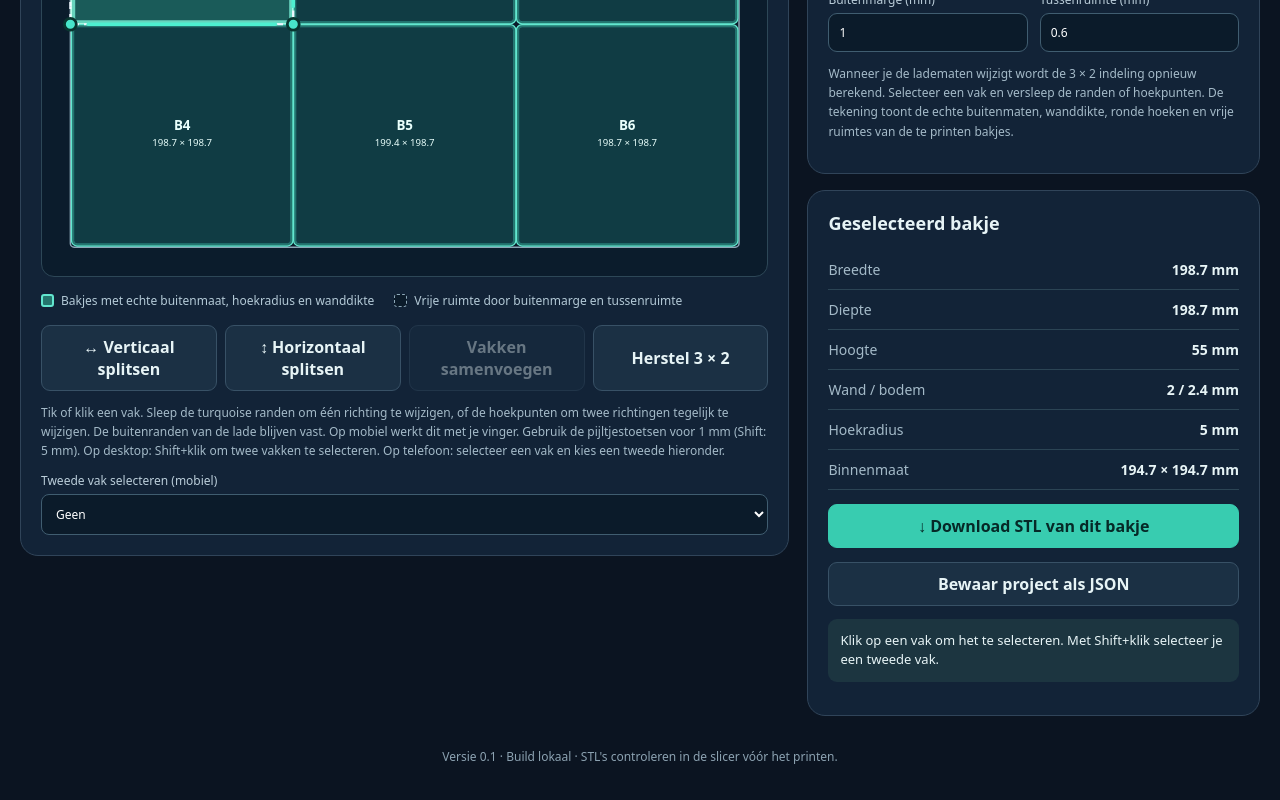
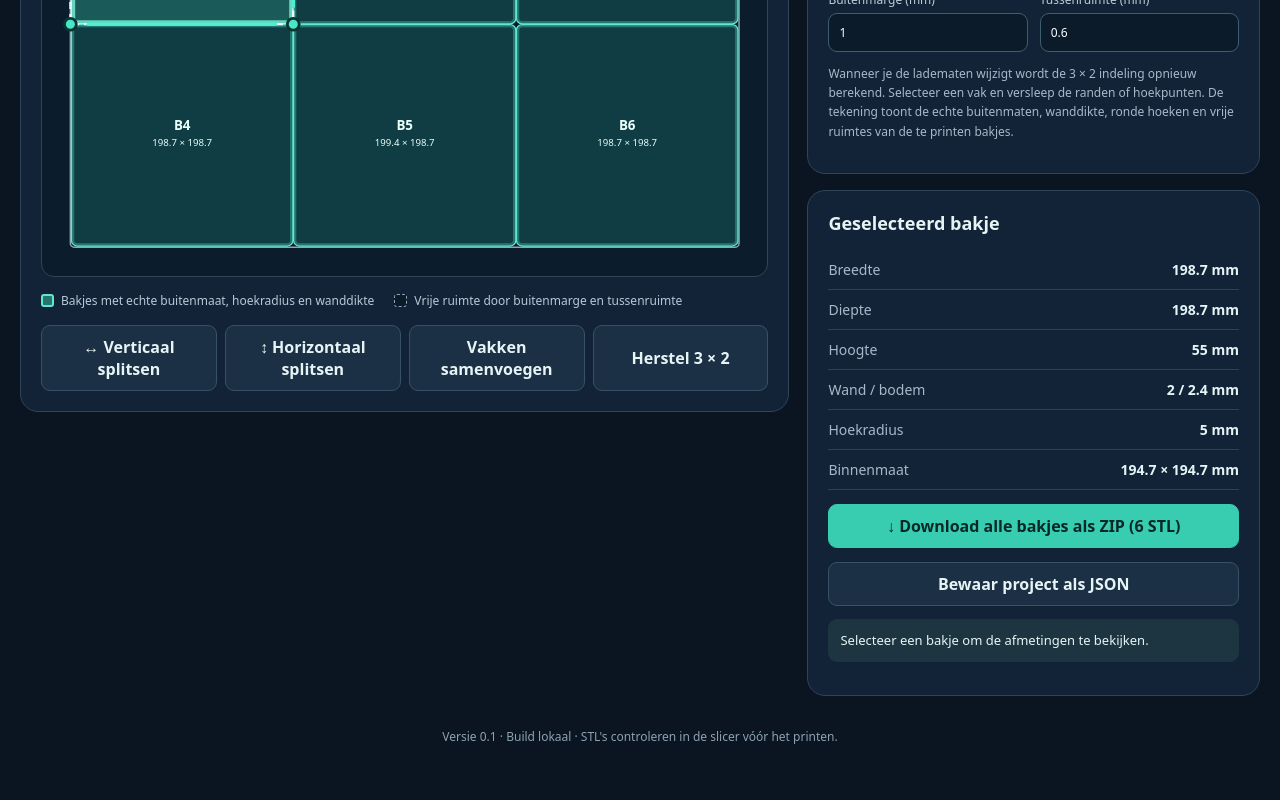
Before and after one commit to Perry3Dnl/2DLadeEitor, a Next.js app: page / in a window 1280 px wide. Shown: the part 478-1278 px from the top of the page. Built offline with nearby package versions, Linux system fonts and the light colour scheme.

Commit message:
feat: replace per-bin STL export with all-bin ZIP and simplify merging UI

```diff
--- a/src/components/Designer.tsx
+++ b/src/components/Designer.tsx
@@ -2,7 +2,7 @@
 import { useMemo,useState,useRef } from "react";
 import type {PointerEvent as ReactPointerEvent,KeyboardEvent as ReactKeyboardEvent} from "react";
 import {Bin,Settings,defaults,makeGrid,splitBin,mergeBins,physicalBin,validateSettings,validateLayout} from "@/lib/layout";
-import {downloadSTL,createBinTriangles} from "@/lib/stl";
+import {exportAllBins} from "@/lib/export-all";
 import {previewBin} from "@/lib/preview";
 import {getCellCorners,moveCellCorner,CornerName,getCellSides,moveCellSide,CellSideName} from "@/lib/corners";
 const fmt=(v:number)=>Number.isFinite(v)?v.toFixed(1).replace(".0",""):"–";
@@ -16,8 +16,8 @@ export default function Designer(){
  const [settings,setSettings]=useState<Settings>(defaults);
  const [bins,setBins]=useState<Bin[]>(()=>makeGrid(defaults.width,defaults.depth));
  const [selected,setSelected]=useState<string[]>(["bin-0"]);
- const [message,setMessage]=useState("Klik op een vak om het te selecteren. Met Shift+klik selecteer je een tweede vak.");
- const [secondary,setSecondary]=useState("");
+ const [message,setMessage]=useState("Selecteer een bakje om de afmetingen te bekijken.");
+ const [mergeMode,setMergeMode]=useState(false);
  const [dragging,setDragging]=useState(false);
  const dragRef=useRef<{name:CornerName;cellId:string;startX:number;startY:number;bins:Bin[];pointerId:number}|null>(null);
  const sideDragRef=useRef<{side:CellSideName;cellId:string;start:number;bins:Bin[];pointerId:number}|null>(null);
@@ -100,11 +100,44 @@ export default function Designer(){
  const physicalPreviews=useMemo(()=>bins.map(b=>previewBin(b,settings)),[bins,settings]);
  const scale=900/Math.max(settings.width,settings.depth,1);
  const active=useMemo(()=>new Set(selected),[selected]);
- function field(key:keyof Settings,value:number){setSettings(prev=>({...prev,[key]:value}));if(key==="width"||key==="depth"){const w=key==="width"?value:settings.width,d=key==="depth"?value:settings.depth;if(Number.isFinite(w)&&Number.isFinite(d)&&w>0&&d>0){setBins(makeGrid(w,d));setSelected(["bin-0"]);setSecondary("")}}}
- function select(id:string,multi=false){setSelected(old=>multi?(old.includes(id)?old.filter(v=>v!==id):[old[0],id].filter(Boolean)):[id]);setSecondary("")}
- function split(axis:"vertical"|"horizontal"){const changed=splitBin(bins,current.id,axis);if(!changed){setMessage("Vak te klein om te splitsen.");return;}const err=validateLayout(changed,settings);if(err){setMessage(err);return;}setBins(changed);setSelected([changed.find(v=>!bins.some(o=>o.id===v.id))?.id||changed[0].id]);setMessage("Vak gesplitst.")}
- function merge(){const ids=secondary?[current.id,secondary]:selected;if(ids.length!==2){setMessage("Kies twee vakken om samen te voegen.");return;}const changed=mergeBins(bins,ids[0],ids[1]);if(!changed){setMessage("Deze twee vakken vormen samen geen rechthoek.");return;}const err=validateLayout(changed,settings);if(err){setMessage(err);return;}const combined=changed.find(v=>!bins.some(o=>o.id===v.id));setBins(changed);setSelected([combined?.id||changed[0].id]);setSecondary("");setMessage("Vakken samengevoegd.")}
- function exportSTL(){if(!shape||error)return;try{createBinTriangles(shape);downloadSTL(shape,`${current.id}_${fmt(shape.width)}x${fmt(shape.depth)}x${fmt(shape.height)}.stl`);setMessage("STL gedownload. Controleer het model in je slicer.")}catch(e){setMessage(e instanceof Error?e.message:"STL-export mislukt.")}}
+ function field(key:keyof Settings,value:number){setSettings(prev=>({...prev,[key]:value}));if(key==="width"||key==="depth"){const w=key==="width"?value:settings.width,d=key==="depth"?value:settings.depth;if(Number.isFinite(w)&&Number.isFinite(d)&&w>0&&d>0){setBins(makeGrid(w,d));setSelected(["bin-0"]);setMergeMode(false)}}}
+ function select(id:string,multi=false){
+  if(mergeMode){
+   if(id===current.id){setMessage("Selecteer een tweede, aangrenzend vak.");return;}
+   completeMerge([current.id,id]);return;
+  }
+  setSelected(old=>multi?(old.includes(id)?old.filter(v=>v!==id):[old[0],id].filter(Boolean)):[id]);
+ }
+ function split(axis:"vertical"|"horizontal"){const changed=splitBin(bins,current.id,axis);if(!changed){setMessage("Vak te klein om te splitsen.");return;}const err=validateLayout(changed,settings);if(err){setMessage(err);return;}setBins(changed);setSelected([changed.find(v=>!bins.some(o=>o.id===v.id))?.id||changed[0].id]);setMergeMode(false);setMessage("Vak gesplitst.")}
+ function completeMerge(ids:string[]){
+  const changed=mergeBins(bins,ids[0],ids[1]);
+  if(!changed){setMessage("Deze vakken kunnen niet samengevoegd worden. Kies een aangrenzend vak waarmee een rechthoek ontstaat.");return;}
+  const err=validateLayout(changed,settings);
+  if(err){setMessage(err);return;}
+  const combined=changed.find(v=>!bins.some(o=>o.id===v.id));
+  setBins(changed);setSelected([combined?.id||changed[0].id]);
+  setMergeMode(false);setMessage("Vakken samengevoegd.");
+ }
+ function merge(){
+  if(mergeMode){setMergeMode(false);setMessage("Samenvoegen geannuleerd.");return;}
+  if(selected.length===2){completeMerge(selected);return;}
+  setMergeMode(true);
+  setMessage("Tik of klik op het tweede vak om samen te voegen.");
+ }
+ function exportZIP(){
+  if(error)return;
+  try{
+   const {zip,names}=exportAllBins(bins,settings);
+   const url=URL.createObjectURL(new Blob([zip],{type:"application/zip"}));
+   const link=document.createElement("a");
+   link.href=url;link.download="lade-bakjes.zip";
+   document.body.appendChild(link);link.click();link.remove();
+   setTimeout(()=>URL.revokeObjectURL(url),1000);
+   setMessage(`${names.length} losse STL-bestanden zitten in lade-bakjes.zip. Controleer ze in je slicer.`);
+  }catch(e){
+   setMessage(e instanceof Error?e.message:"ZIP-export mislukt.");
+  }
+ }
  function save(){const data=new Blob([JSON.stringify({version:1,settings,bins},null,2)],{type:"application/json"}),url=URL.createObjectURL(data),a=document.createElement("a");a.href=url;a.download="lade-project.json";document.body.appendChild(a);a.click();a.remove();setTimeout(()=>URL.revokeObjectURL(url),1000)}
  return <main className="wrap">
   <header><div><div className="eyebrow">PERRY3D / 3D PRINT TOOL</div><h1>2D Lade Editor</h1><p className="muted">Ontwerp losse bakjes op maat en download elk vak als STL.</p></div><span className="eyebrow">● PRIVÉ IN JE BROWSER</span></header>
@@ -167,14 +200,13 @@ export default function Designer(){
 </svg></div>
     {error&&<p className="validation-error" role="alert"><strong>Controleer je instellingen:</strong> {error}</p>}
   <div className="preview-legend"><span><i className="legend-outline"/> Bakjes met echte buitenmaat, hoekradius en wanddikte</span><span><i className="legend-gap"/> Vrije ruimte door buitenmarge en tussenruimte</span></div>
-  <div className="actions"><button onClick={()=>split("vertical")} disabled={!!error}>↔ Verticaal splitsen</button><button onClick={()=>split("horizontal")} disabled={!!error}>↕ Horizontaal splitsen</button><button onClick={merge} disabled={!!error||(!secondary&&selected.length!==2)}>Vakken samenvoegen</button><button onClick={()=>{setBins(makeGrid(settings.width,settings.depth));setSelected(["bin-0"]);setSecondary("");setMessage("3 × 2 raster hersteld.")}} disabled={!!validateSettings(settings)}>Herstel 3 × 2</button></div>
-  <p className="hint">Tik of klik een vak. Sleep de turquoise randen om één richting te wijzigen, of de hoekpunten om twee richtingen tegelijk te wijzigen. De buitenranden van de lade blijven vast. Op mobiel werkt dit met je vinger. Gebruik de pijltjestoetsen voor 1 mm (Shift: 5 mm). Op desktop: Shift+klik om twee vakken te selecteren. Op telefoon: selecteer een vak en kies een tweede hieronder.</p>
-  <label className="field">Tweede vak selecteren (mobiel)<select value={secondary} onChange={e=>setSecondary(e.target.value)} style={{background:"#0b1b2a",color:"white",padding:10,borderRadius:8,border:"1px solid #405d70"}}><option value="">Geen</option>{bins.filter(v=>v.id!==current.id).map(v=><option key={v.id} value={v.id}>Vak {bins.indexOf(v)+1}</option>)}</select></label></section>
+  <div className="actions"><button onClick={()=>split("vertical")} disabled={!!error}>↔ Verticaal splitsen</button><button onClick={()=>split("horizontal")} disabled={!!error}>↕ Horizontaal splitsen</button><button onClick={merge} disabled={!!error}>{mergeMode?"Annuleer samenvoegen":"Vakken samenvoegen"}</button><button onClick={()=>{setBins(makeGrid(settings.width,settings.depth));setSelected(["bin-0"]);setMergeMode(false);setMessage("3 × 2 raster hersteld.")}} disabled={!!validateSettings(settings)}>Herstel 3 × 2</button></div>
+  </section>
   <aside className="side"><section className="panel"><h2>Afmetingen en printinstellingen</h2><div className="fields">{fields.map(f=><label className="field" key={f.key}>{f.label} (mm)<input type="number" value={settings[f.key]} step={f.step} min="0" onChange={e=>field(f.key,e.target.valueAsNumber)}/></label>)}</div><p className="hint">Wanneer je de ladematen wijzigt wordt de 3 × 2 indeling opnieuw berekend. Selecteer een vak en versleep de randen of hoekpunten. De tekening toont de echte buitenmaten, wanddikte, ronde hoeken en vrije ruimtes van de te printen bakjes.</p></section>
   <section className="panel"><h2>Geselecteerd bakje</h2>{shape&&<><div className="metrics"><span>Breedte</span><strong>{fmt(shape.width)} mm</strong></div><div className="metrics"><span>Diepte</span><strong>{fmt(shape.depth)} mm</strong></div><div className="metrics"><span>Hoogte</span><strong>{fmt(shape.height)} mm</strong></div><div className="metrics"><span>Wand / bodem</span><strong>{fmt(shape.wall)} / {fmt(shape.floor)} mm</strong></div>
   <div className="metrics"><span>Hoekradius</span><strong>{fmt(shape.radius)} mm</strong></div>
   <div className="metrics"><span>Binnenmaat</span><strong>{fmt(Math.max(0,shape.width-2*shape.wall))} × {fmt(Math.max(0,shape.depth-2*shape.wall))} mm</strong></div>
-  <button className="primary" onClick={exportSTL} disabled={!!error}>↓ Download STL van dit bakje</button></>}<button style={{width:"100%"}} onClick={save} disabled={!!error}>Bewaar project als JSON</button><p className="alert" role="status">{error||message}</p></section></aside></div>
+  <button className="primary" onClick={exportZIP} disabled={!!error}>↓ Download alle bakjes als ZIP ({bins.length} STL)</button></>}<button style={{width:"100%"}} onClick={save} disabled={!!error}>Bewaar project als JSON</button><p className="alert" role="status">{error||message}</p></section></aside></div>
   <footer>Versie 0.1 · Build {process.env.NEXT_PUBLIC_COMMIT_SHA?.slice(0,8)||"lokaal"} · STL's controleren in de slicer vóór het printen.</footer>
  </main>
 }
```
